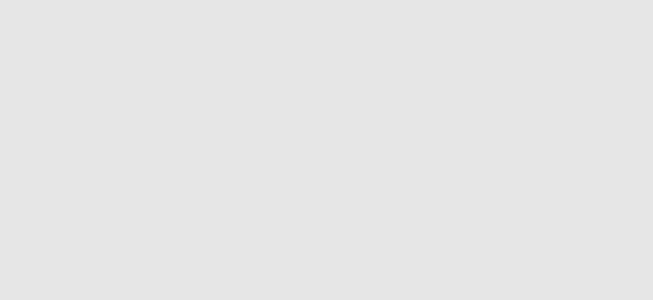
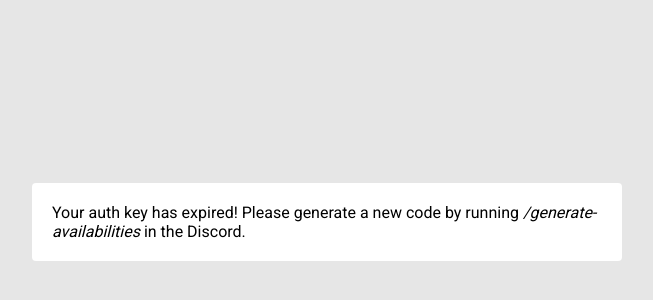
Before and after one commit to RSNFreud/shardbound-site, a Next.js app: page /availabilities in a window 1280 px wide. Shown: the part 178-478 px from the top of the page, without its empty margins (313-966 px from the left). Built offline with nearby package versions, Linux system fonts and the light colour scheme.

Commit message:
update availibilities.tsx

```diff
--- a/src/_pages/availibilities/availibilities.tsx
+++ b/src/_pages/availibilities/availibilities.tsx
@@ -156,6 +156,7 @@ export const Availibilities = () => {
     sunday: DEFAULT_TIME,
   });
   const [errors, setErrors] = useState<{ [key: string]: string }>({});
+  const [isLoading, setIsLoading] = useState(true);
   const [isAuthed, setIsAuthed] = useState(false);
   const urlParams = useSearchParams();
   const authKey = urlParams.get("authKey");
@@ -176,7 +177,7 @@ export const Availibilities = () => {
       return (cleanData[name] = JSON.stringify(value));
     });
 
-    fetch("http://localhost:3001", {
+    fetch("https://shardborne.freud-online.co.uk/api/save-data", {
       method: "POST",
       headers: {
         "Content-Type": "application/json",
@@ -187,10 +188,13 @@ export const Availibilities = () => {
   };
 
   useEffect(() => {
-    if (!authKey) return;
-    fetch(`http://localhost:3001/verify-member?authKey=${authKey}`)
+    if (!authKey) return setIsLoading(false);
+    fetch(
+      `https://shardborne.freud-online.co.uk/api/verify-member?authKey=${authKey}`
+    )
       .then(async (e) => {
         if (e.status === 200) {
+          if (e.headers.get("Content-Length") !== "0") {
             const storedData: string[] | undefined = await e.json();
             if (storedData) {
               const cleanData: { [key: string]: string } = {};
@@ -202,10 +206,14 @@ export const Availibilities = () => {
               });
               setData((rest) => ({ ...rest, ...cleanData }));
             }
+          }
           setIsAuthed(true);
         }
+        setIsLoading(false);
       })
-      .catch();
+      .catch(() => {
+        setIsLoading(false);
+      });
   }, [urlParams]);
 
   return (
@@ -230,6 +238,12 @@ export const Availibilities = () => {
           />
         </div>
       )}
+      {!isAuthed && !isLoading && (
+        <div className={s.box}>
+          Your auth key has expired! Please generate a new code by running&nbsp;
+          <em>/generate-availabilities</em> in the Discord.
+        </div>
+      )}
     </div>
   );
 };
```
Lines whose indentation alone changed are shown as unchanged.
